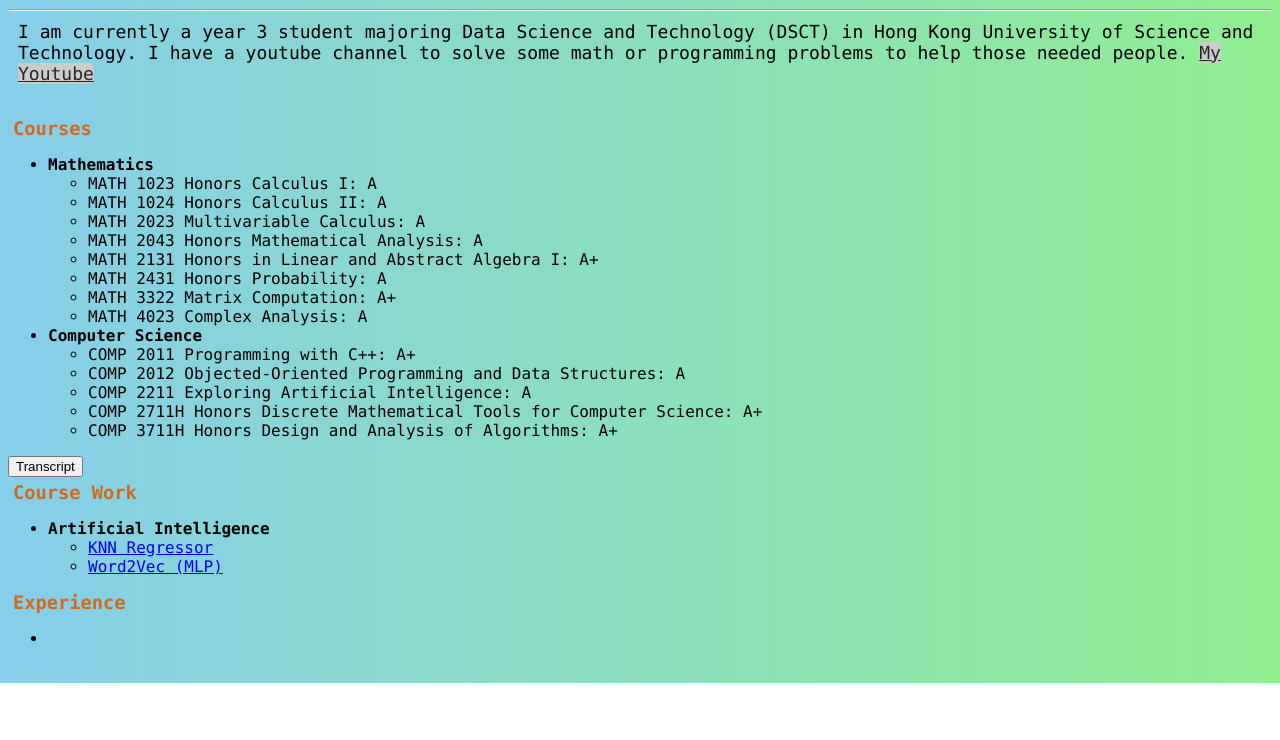
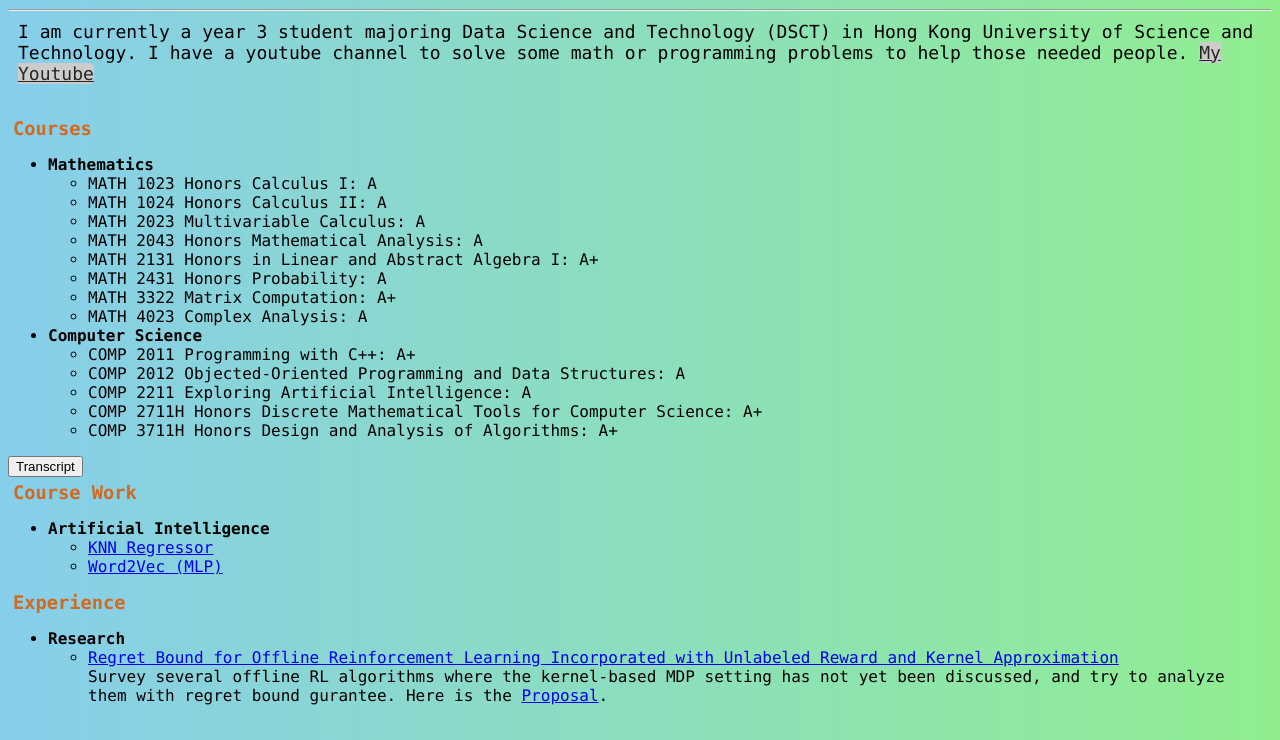
Before and after one commit to 4n4n4n/profile-website, a plain HTML site: page index.html in a window 1280 px wide. Shown: the part 384-1124 px from the top of the page. Before the commit the page ends 1067 px from the top, so only its background shows below. Drawn offline with Linux system fonts and the light colour scheme.

Commit message:
Update index.html

```diff
--- a/index.html
+++ b/index.html
@@ -3,7 +3,7 @@
 <html>
 
 <head>
-    <title>My first web</title>
+    <title>CHEN SHR EN</title>
     <link rel="stylesheet" href="style.css">
     <link href="https://fonts.googleapis.com/css2?family=Press+Start+2P&display=swap" rel="stylesheet">
 
@@ -81,102 +81,18 @@
         <h3>Experience</h3>
         <ul>
             <li>
-                <b></b>
+                <b>Research</b>
+                <ul>
+                    <li><a href = https://sites.google.com/ncts.ntu.edu.tw/nctsusrp/2024/2024-topics-groups-reports>Regret Bound for Offline Reinforcement Learning Incorporated with Unlabeled Reward and Kernel Approximation</a></li>
+                    Survey several offline RL algorithms where the kernel-based MDP setting has not yet been discussed, and try to analyze them with regret bound gurantee.
+                    Here is the <a href = https://drive.google.com/file/d/1Fe_RKl9QoGlgRp_PXagJbUTA74X9FEnV/view>Proposal</a>.
+                </ul>
             </li>
         </ul>
 
     <br>
 
-    <!-- image with link
-    <a href = "https://www.youtube.com/channel/UC_jf666i8beK7bOqVO6fr8g" target = _self title = "This takes you to my youtube">
-        <img src="/images/me.jpg" height = "300" alt = "This is Brian" title = "me">
-    </a> -->
 
-    <!-- span and div
-    <div style="background-color: grey;">
-        <p>
-            I grew up in Taiwan and now studying at
-             <span style="color: red"> Hong Kong University of Science and Technology </span>.
-        </p>
-        <p>
-            I love math and computerscience.
-        </p>
-    </div> -->
-
-    <!--formating-->
-    <!--
-    <p>This is <b>bold</b></p>
-    <p>This is <i>italic</i></p>
-    <p>This is <big>big</big></p>
-    <p>This is <small>small</small></p>
-    <p>This is <sub>subscript</sub></p>
-    <p>This is <sup>supercript</sup></p>
-    <p>This is <ins>inserted</ins></p>
-    <p>This is <del>deleted</del></p>
-    <p>This is <mark>marked</mark> </p> -->
-
-    <!--lists -->
-    <!-- <h4>Programming Skills </h4>
-    <ul>
-        <li>C++</li>
-        <li>Python</li>
-    </ul>
-<br>
-    <h4>Project </h4>
-    <ol type = "I">
-        <li>Regret bound analysis of RL
-            <ul>
-                <li>Probability Theory</li>
-                <li>Kernel Methods</li>
-            </ul>
-        </li>
-        <li>Best Tuples</li>
-    </ol>
-
-    <h4>Course Work</h4>
-    <dl>
-        <dt>Honors Analysis</dt>
-        <dd>A rigorous approach to analysis for math major</dd>
-    </dl> -->
-
-    <!-- Tables -->
-    <!-- <br>
-    <h3>Schedules</h3>
-    <table bgcolor="black" width="700">
-        <tr bgcolor="grey">
-            <th width="100">Sunday</th>
-            <th width="100">Monday</th>
-            <th width="100">Tuesday</th>
-            <th width="100">Wednensday</th>
-            <th width="100">Thursday</th>
-            <th width="100">Friday</th>
-            <th width="100">Saturday</th>
-        </tr>
-        <tr bgcolor="lightgrey" align="center">
-            <td>Closed</td>
-            <td>9-5</td>
-            <td>9-5</td>
-            <td>9-5</td>
-            <td>9-5</td>
-            <td>9-5</td>
-            <td>9-5</td>
-        </tr>
-    </table>  -->
-<!--
-    <br>
-    iframe= embed content from another source, hacking
-    <iframe style="border:0" src="add.html" frameborder="0"></iframe>
-    <br>
-    <a href="https://www.google.com">
-        <button onclick="doSomething()" style="background-color: black; color: #00FF00;border-radius: 5px;">click me</button>
-        <p id="test">Hello</p>
-
-        <script>
-            function doSomething(){
-                document.getElementById("test").innerHTML = "GoodBye";
-            }
-        </script>
-    </a> -->
 </body>
 
 
```
